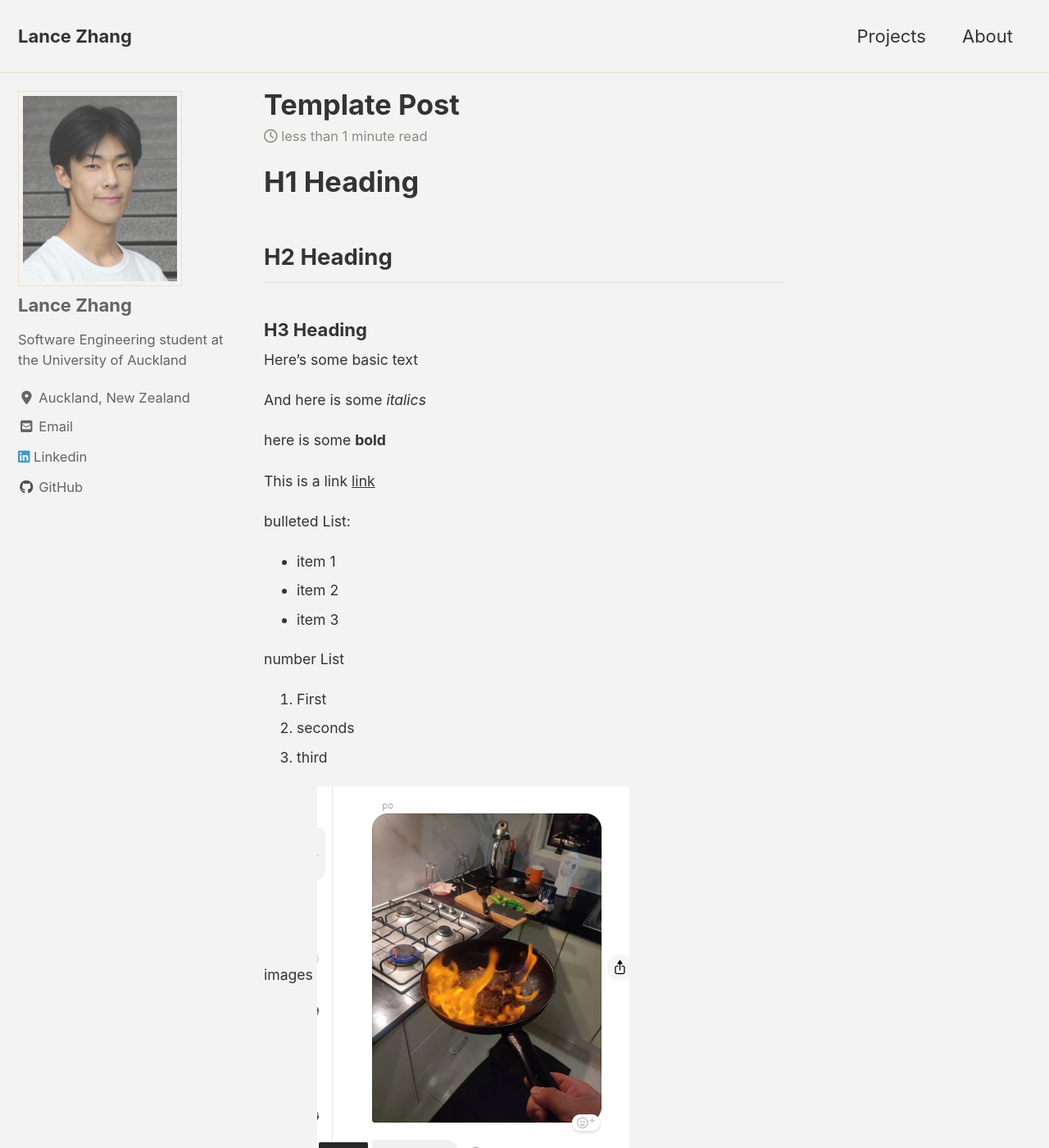
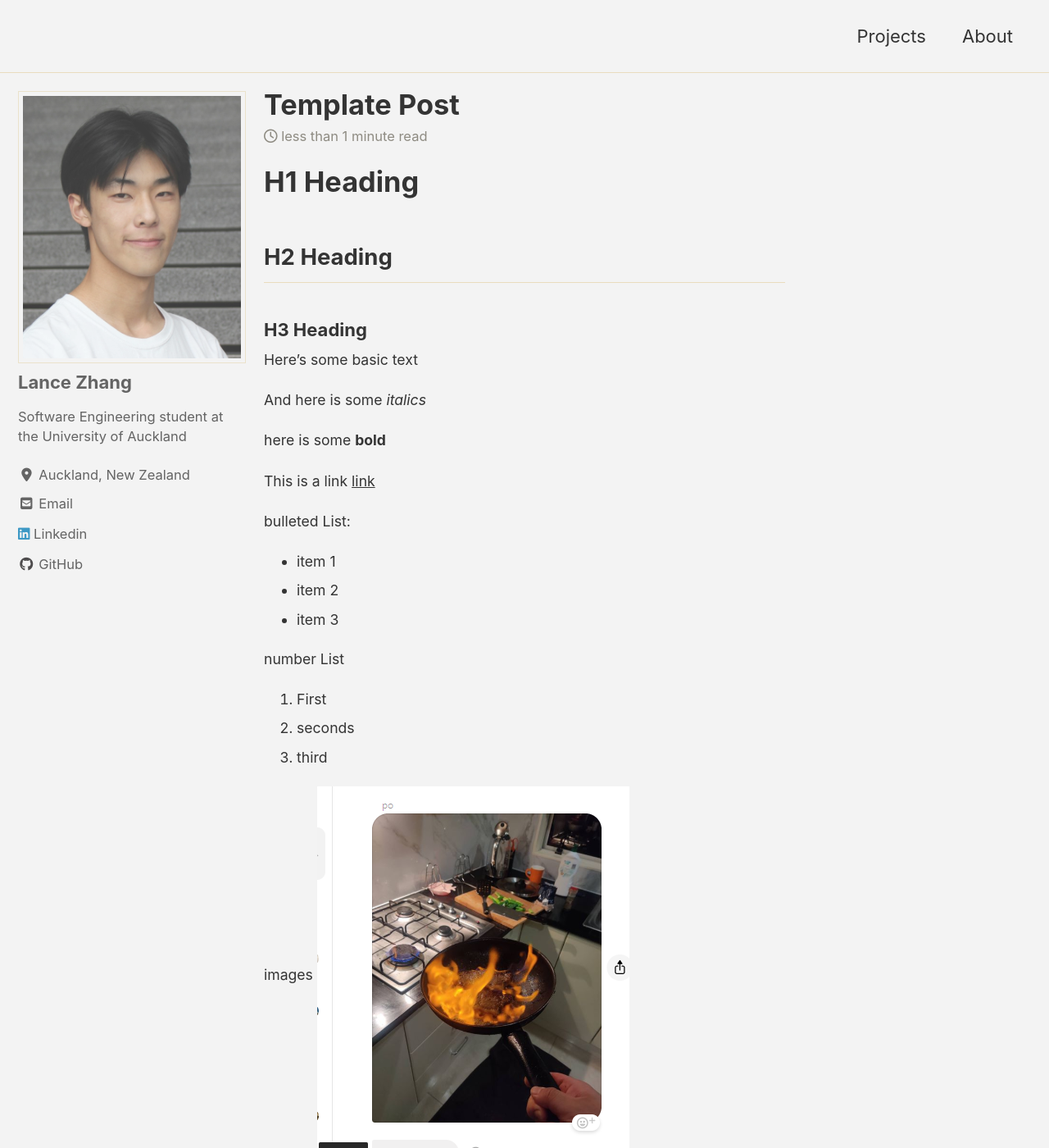
Before and after one commit to lancelancezhang/lancelancezhang.github.io, a Jekyll site: the page built from _posts/2019-11-19-texteditortemplate.md, in a window 1280 px wide and 1400 px high. Shown: the whole window at 82% size. Built offline with Jekyll 4.4.1, drawn with Linux system fonts in a browser that asks for light colours; cached includes are drawn as plain includes; nearby versions of some CDN libraries.

Commit message:
minor changes

```diff
--- a/_config.yml
+++ b/_config.yml
@@ -16,7 +16,7 @@ minimal_mistakes_skin    : "dirt" #, "aqua", "contrast", "dark", "dirt", "neon",
 
 # Site Settings
 locale                   : "en-US"
-title                    : "Lance Zhang"
+title                    : ""
 title_separator          : "-"
 subtitle                 : # site tagline that appears below site title in masthead
 name                     : "Lance Zhang"
--- a/_sass/minimal-mistakes/_sidebar.scss
+++ b/_sass/minimal-mistakes/_sidebar.scss
@@ -127,7 +127,7 @@
   }
 
   img {
-    max-width: 200px;
+    max-width: 400px;
     border-radius: 0%;
 
     @include breakpoint($large) {
```
